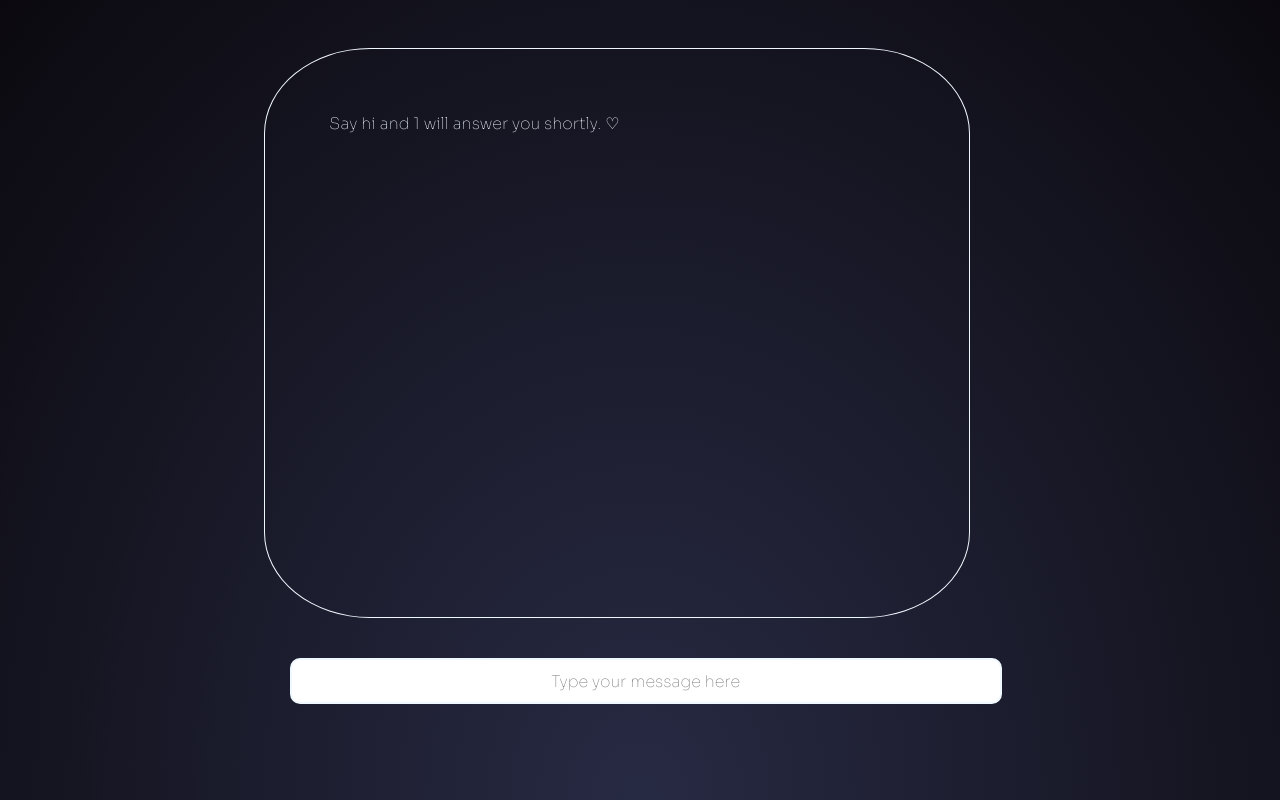
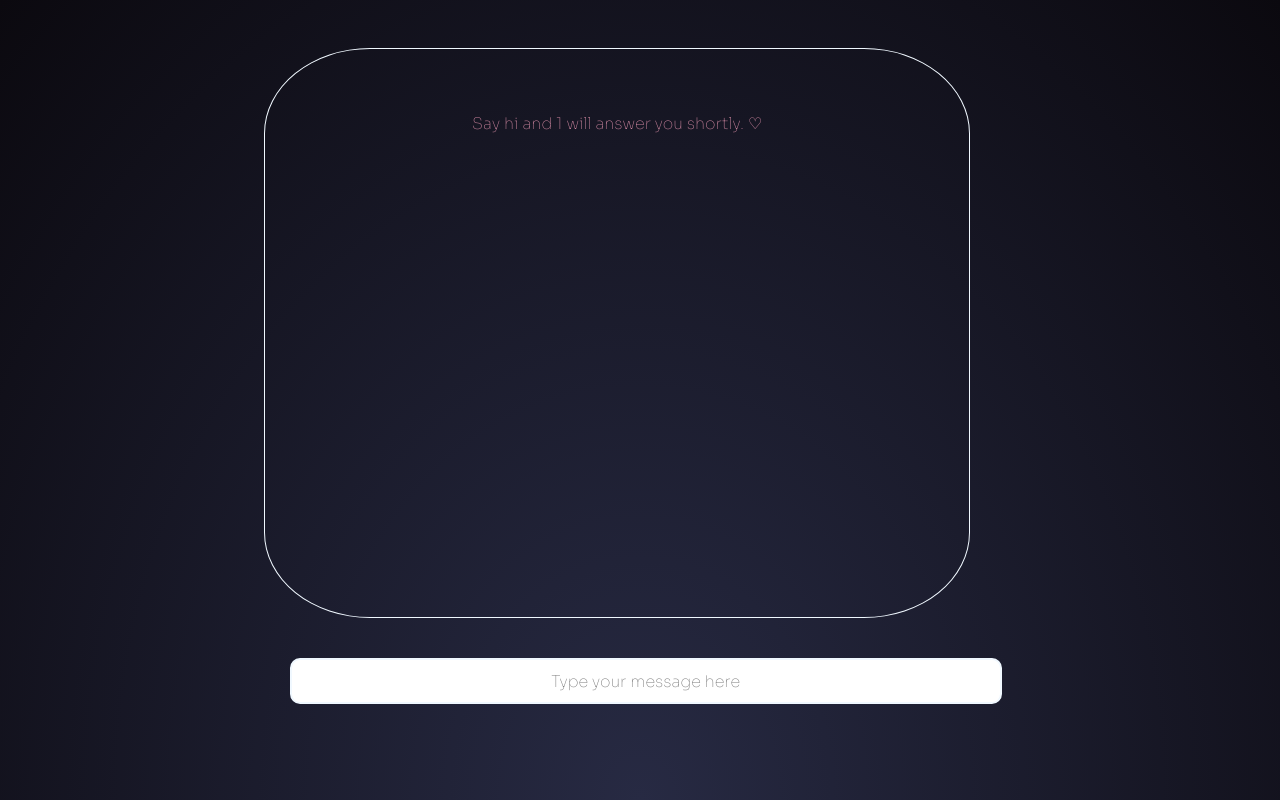
Before and after one commit to sorayapnblm/story-teller-open-ai, a React (Vite) app in the folder client/: page /chat/1/1/1/1/1/1 in a window 1280 px wide. Built offline with nearby package versions, Linux system fonts and the light colour scheme.

Commit message:
Add a style for the loading text

```diff
--- a/client/src/styles/ChatInterface.css
+++ b/client/src/styles/ChatInterface.css
@@ -57,6 +57,11 @@
     line-height: 2;
   }
 
+  .waiting-message {
+    color: rgb(214, 139, 165);
+    text-align: center;
+  }
+
   .chat-input-holder {
     position: relative;
     left: 2vw;
```
